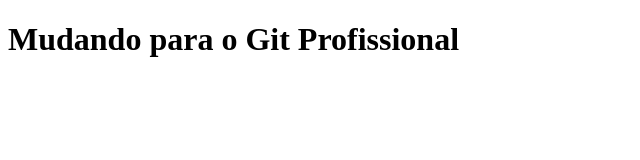
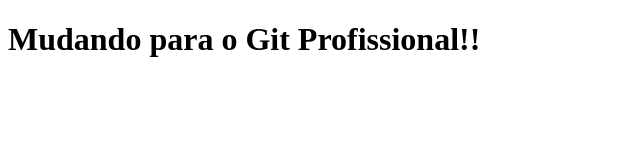
Before and after one commit to AugustoAU/novo, a Next.js app: page / in a window 1280 px wide. Shown: the top 160 px of the page, without its empty margins (0-640 px from the left). Built offline with nearby package versions, Linux system fonts and the light colour scheme.

Commit message:
Conta Profissional

```diff
--- a/pages/index.js
+++ b/pages/index.js
@@ -1,5 +1,5 @@
 function Home() {
-    return <h1>Mudando para o Git Profissional</h1>
+    return <h1>Mudando para o Git Profissional!!</h1>
 }
 
 export default Home;
```
